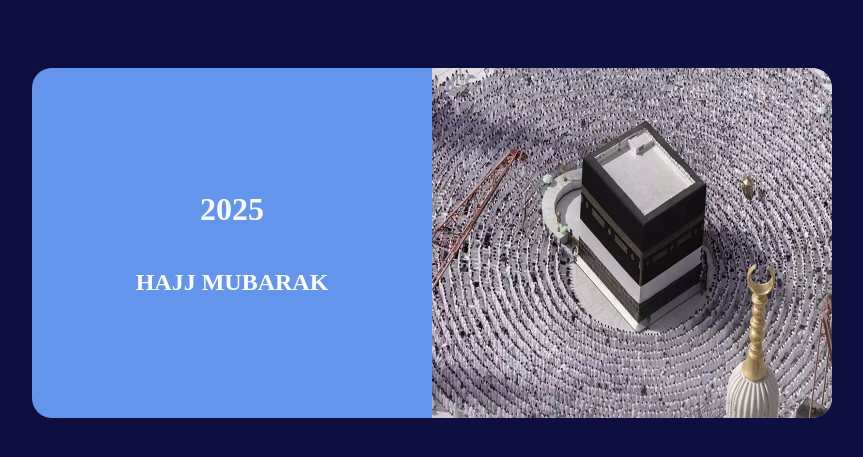
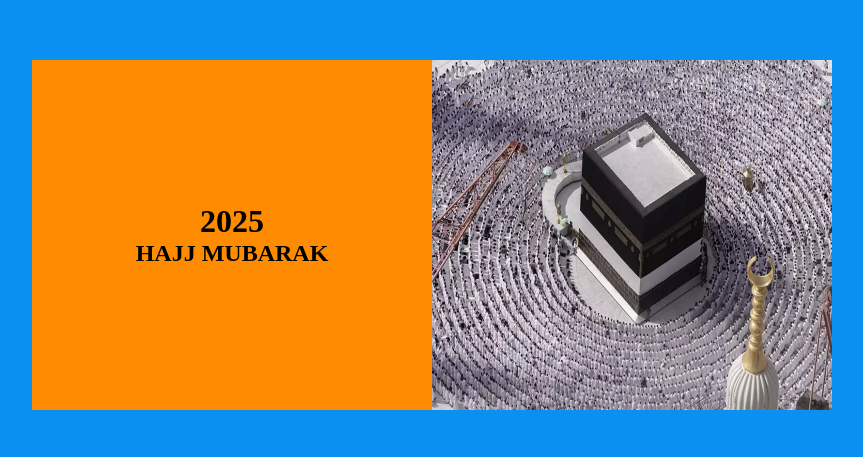
Before and after one commit to mohd-rehan-gh2426/HTML-CSS-PRACTICE-PROJECTS, a plain HTML site: page FLEX-PROBLEMS/Hajj-Card/index.html in a window 1280 px wide. Shown: the part 165-622 px from the top of the page, without its empty margins (208-1071 px from the left). Drawn offline with Linux system fonts and the light colour scheme.

Commit message:
redesined on my own

```diff
--- a/FLEX-PROBLEMS/Hajj-Card/index.html
+++ b/FLEX-PROBLEMS/Hajj-Card/index.html
@@ -7,16 +7,17 @@
     <link rel="stylesheet" href="style.css" />
   </head>
   <body>
-    <div class="main">
-      <div class="card_container">
+    <div class="main_container">
+        <div class="card_container">
         <div class="text_section">
-          <h1>2025</h1>
-          <h2>HAJJ MUBARAK</h2>
+            <h1>2025</h1>
+            <h2>HAJJ MUBARAK</h2>
         </div>
         <div class="image_container">
-          <img src="image.png" alt="" />
+            <img src="image.png" alt="">
         </div>
-      </div>
     </div>
+    </div>
+
   </body>
 </html>
--- a/FLEX-PROBLEMS/Hajj-Card/style.css
+++ b/FLEX-PROBLEMS/Hajj-Card/style.css
@@ -1,36 +1,46 @@
-body {
-  background-color: rgb(14, 14, 65);
+*{
+    margin: 0;
+    padding: 0;
+    box-sizing: border-box;
 }
 
-.main {
- height:100vh ;
+body{
+    background-color: rgb(10, 144, 240);
+}
+
+.main_container{
+    height: 100vh;
     display: flex;
     justify-content: center;
     align-items: center;
 }
-.card_container {
+
+.card_container{
     display: flex;
+    height: 350px;
     width: 800px;
-  height: 350px;
-  background-color:cornflowerblue;
-  color: white;
-  border-radius: 20px;
-  overflow: hidden;
+    background-color: darkorange;
+
 }
 
-.text_section {
-  flex: 1;
+.text_section{
+    flex:1;
     display: flex;
     flex-direction: column;
+    align-items: center;
     justify-content: center;
-  align-items: center;
+
+
+
 }
 
-.image_container {
+.image_container{
     flex: 1;
 }
 
-.image_container img {
+.image_container img{
+
     height: 100%;
     width: 100%;
+
 }
```
Lines whose indentation alone changed are shown as unchanged.
